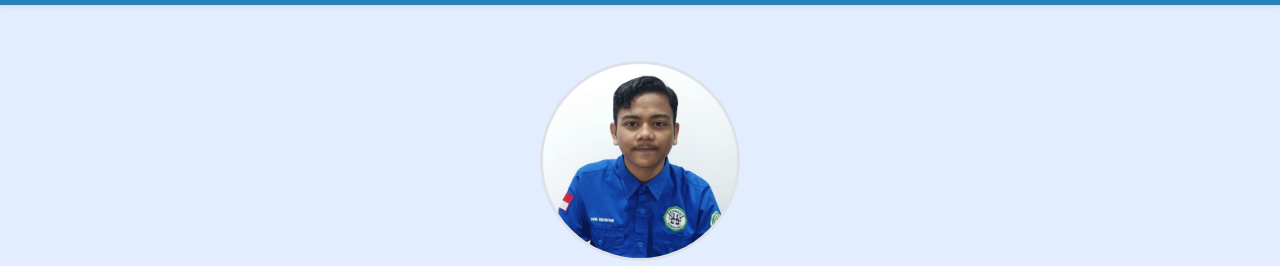
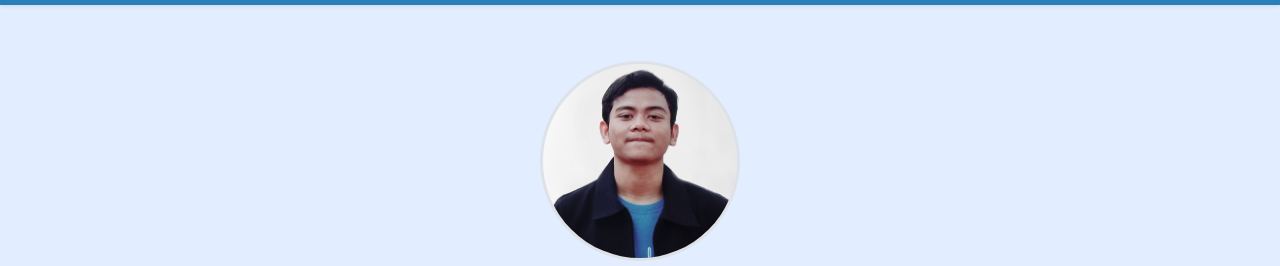
Before and after one commit to giannurwana19/giannurwana19.github.io, a website: page index.html in a window 1280 px wide. Shown: the part 51-317 px from the top of the page. Drawn offline with nearby package versions, Linux system fonts and the light colour scheme.

Commit message:
Change avatar

```diff
--- a/index.html
+++ b/index.html
@@ -71,7 +71,7 @@
 
   <!-- jumbotron -->
   <section class="jumbotron text-center">
-    <img src="assets/img/profile/avatar3.jpg" class="rounded-circle border border-3 mb-2" alt="Gian Nurwana"
+    <img src="assets/img/profile/avatar-gian.png" class="rounded-circle border border-3 mb-2" alt="Gian Nurwana"
       width="200">
     <h1 class="display-5 fw-bold">GN</h1>
     <p class="lead">Seorang...</p>
```
Also changed, not shown: assets/img/profile/avatar-gian.png (added).
